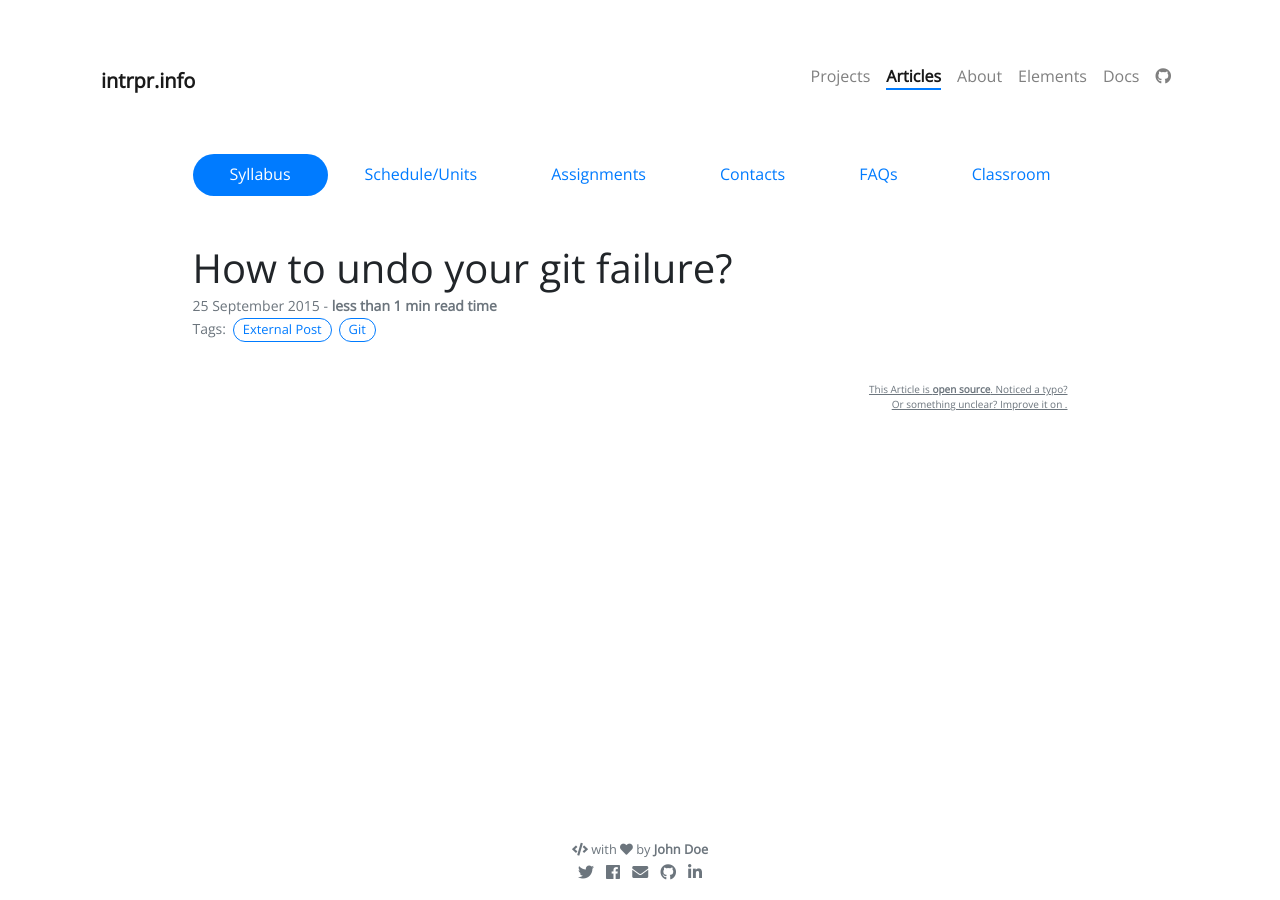
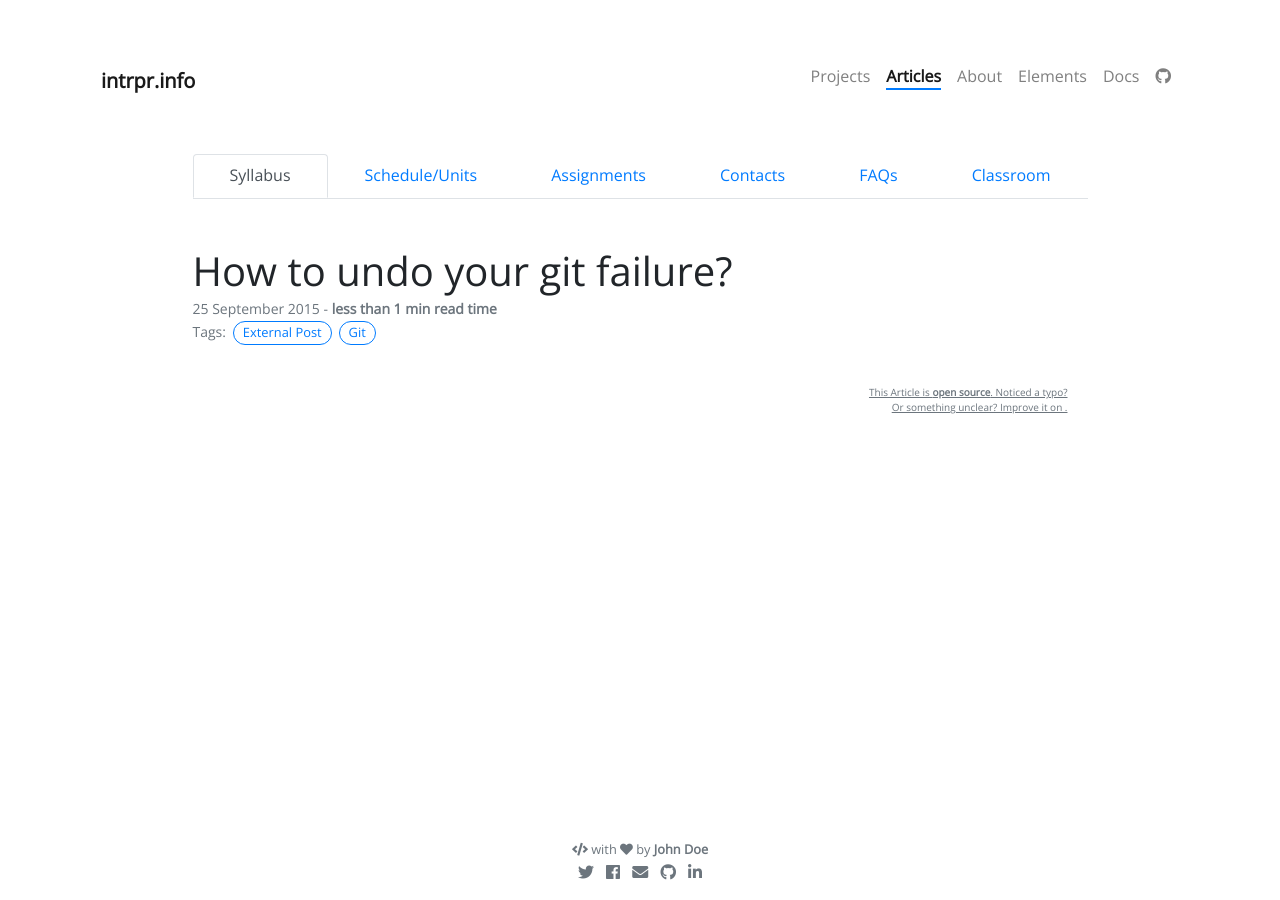
Before and after one commit to intrpr/jekyll-portfol-test, a Jekyll site: the page built from _posts/2015-09-25-how-to-undo-your-git-failure.md, in a window 1280 px wide. Built offline with Jekyll 4.4.1, drawn with Linux system fonts in a browser that asks for light colours; nearby versions of some CDN libraries; our own code applies the rules of GitHub Pages for plain Markdown files; comment, search, counter and statistics services are not loaded.

Commit message:
Update class-nav.html

```diff
--- a/_includes/class-nav.html
+++ b/_includes/class-nav.html
@@ -1,4 +1,4 @@
-<nav class="nav nav-pills flex-column flex-sm-row mt-2 mb-5">
+<nav class="nav nav-tabs flex-column flex-sm-row mt-2 mb-5">
 	<a class="flex-sm-fill text-sm-center nav-link active" href="#">Syllabus</a>
 	<a class="flex-sm-fill text-sm-center nav-link" href="#">Schedule/Units</a>
 	<a class="flex-sm-fill text-sm-center nav-link" href="#">Assignments</a>
```
